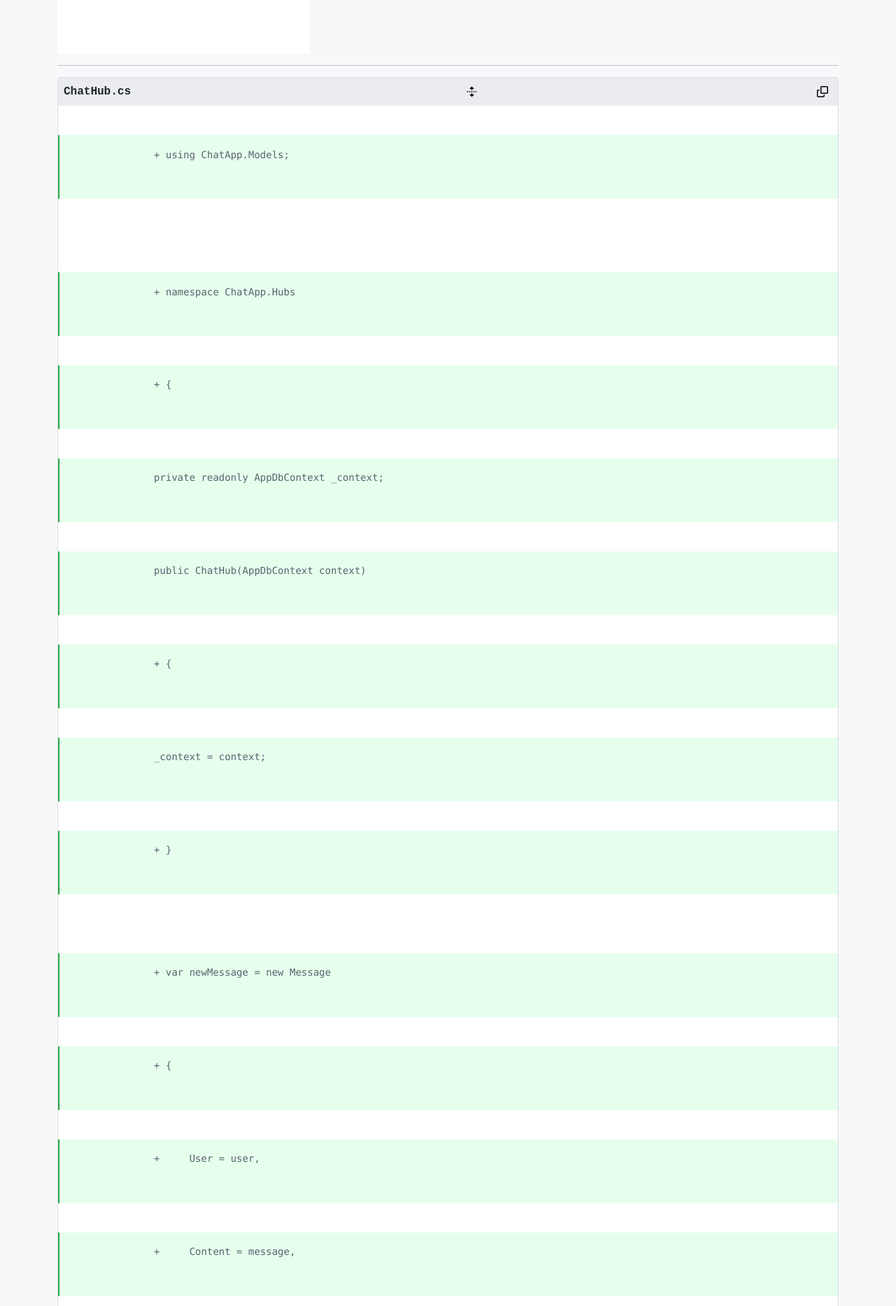
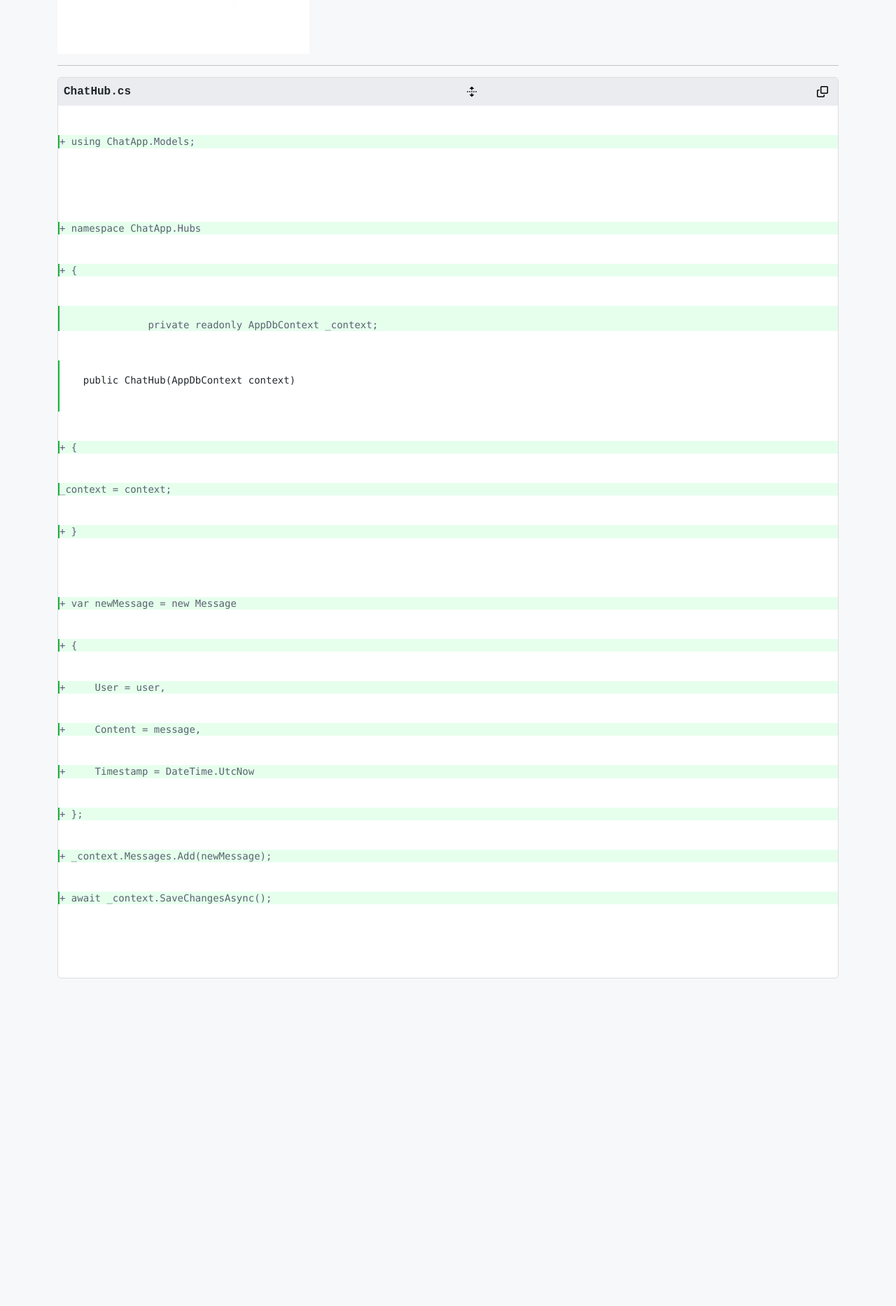
Before and after one commit to JWalshe86/ChatApp, a Jekyll site: the page built from docs/ChatAppPartTwo.md, in a window 1280 px wide. Shown: the part 378-2244 px from the top of the page at 70% size. Built offline with Jekyll 4.4.1, drawn with Linux system fonts in a browser that asks for light colours; after the commit the page ends 1796 px from its top, so only the background shows below that.

Commit message:
Update ChatAppPartTwo.md

```diff
--- a/docs/ChatAppPartTwo.md
+++ b/docs/ChatAppPartTwo.md
@@ -33,93 +33,34 @@
         </button>
     </div>
 
-<div class="code-container">
+    <div class="code-container">
         <pre class="updated-code language-csharp"><code>
-            <span class="added-line tooltip-container">
-                <span class="tooltip-trigger">+ using ChatApp.Models;
-                    <span class="tooltip nohighlight">Imports the ChatApp models for use in this file.</span>
-                </span>
-            </span>
+            <span class="added-line">+ using ChatApp.Models;</span>
             <span class="original-code hidden">using Microsoft.AspNetCore.SignalR;</span>
             <span class="original-code hidden">public class ChatHub : Hub</span>
             <span class="original-code hidden">{</span>
-            <span class="added-line tooltip-container">
-                <span class="tooltip-trigger">+ namespace ChatApp.Hubs
-                    <span class="tooltip nohighlight">Defines the namespace for the ChatHub class.</span>
-                </span>
-            </span>
-            <span class="added-line tooltip-container">
-                <span class="tooltip-trigger">+ {
-                    <span class="tooltip nohighlight">Opens the namespace block.</span>
-                </span>
-            </span>
-            <span class="added-line tooltip-container">
-                <span class="tooltip-trigger">private readonly AppDbContext _context;
-                    <span class="tooltip nohighlight">Declares a private field for the database context.</span>
-                </span>
-            </span>
-            <span class="added-line tooltip-container">
-                <span class="tooltip-trigger">public ChatHub(AppDbContext context)
-                    <span class="tooltip nohighlight">Constructor that initializes the ChatHub with a database context.</span>
-                </span>
-            </span>
-            <span class="added-line tooltip-container">
-                <span class="tooltip-trigger">+ {
-                    <span class="tooltip nohighlight">Opens the constructor block.</span>
-                </span>
-            </span>
-            <span class="added-line tooltip-container">
-                <span class="tooltip-trigger">_context = context;
-                    <span class="tooltip nohighlight">Assigns the injected database context to the private field.</span>
-                </span>
-            </span>
-            <span class="added-line tooltip-container">
-                <span class="tooltip-trigger">+ }
-                    <span class="tooltip nohighlight">Closes the constructor block.</span>
-                </span>
-            </span>
+            <span class="added-line">+ namespace ChatApp.Hubs</span>
+            <span class="added-line">+ {</span>
+            <span class="added-line">
+               private readonly AppDbContext _context;</span>
+            <span class="added-line tooltip-container hljs language-csharp">
+    <span class="tooltip-trigger">public ChatHub(AppDbContext context)
+        <span class="tooltip">Constructor that initializes the ChatHub with a database context.</span>
+    </span>
+</span>
+            <span class="added-line">+ {</span>
+            <span class="added-line">_context = context;</span>
+            <span class="added-line">+ }</span>
             <span class="original-code hidden">public async Task SendMessage(string user, string message)</span>
             <span class="original-code hidden">{</span>
-            <span class="added-line tooltip-container">
-                <span class="tooltip-trigger">+ var newMessage = new Message
-                    <span class="tooltip nohighlight">Creates a new Message object.</span>
-                </span>
-            </span>
-            <span class="added-line tooltip-container">
-                <span class="tooltip-trigger">+ {
-                    <span class="tooltip nohighlight">Opens the Message object initialization block.</span>
-                </span>
-            </span>
-            <span class="added-line tooltip-container">
-                <span class="tooltip-trigger">+     User = user,
-                    <span class="tooltip nohighlight">Assigns the user to the Message object.</span>
-                </span>
-            </span>
-            <span class="added-line tooltip-container">
-                <span class="tooltip-trigger">+     Content = message,
-                    <span class="tooltip nohighlight">Assigns the message content to the Message object.</span>
-                </span>
-            </span>
-            <span class="added-line tooltip-container">
-                <span class="tooltip-trigger">+     Timestamp = DateTime.UtcNow
-                    <span class="tooltip nohighlight">Sets the timestamp of the message to the current UTC time.</span>
-                </span>
-            </span>
-            <span class="added-line tooltip-container">
-                <span class="tooltip-trigger">+ };
-                    <span class="tooltip nohighlight">Closes the Message object initialization block.</span>
-                </span>
-            </span>
-            <span class="added-line tooltip-container">
-                <span class="tooltip-trigger">+ _context.Messages.Add(newMessage);
-                    <span class="tooltip nohighlight">Adds the new message to the database context.</span>
-                </span>
-            </span>
-            <span class="added-line tooltip-container">
-                <span class="tooltip-trigger">+ await _context.SaveChangesAsync();
-                    <span class="tooltip nohighlight">Saves the message asynchronously to the database.</span>
-                </span>
-            </span>
+            <span class="added-line">+ var newMessage = new Message</span>
+            <span class="added-line">+ {</span>
+            <span class="added-line">+     User = user,</span>
+            <span class="added-line">+     Content = message,</span>
+            <span class="added-line">+     Timestamp = DateTime.UtcNow</span>
+            <span class="added-line">+ };</span>
+            <span class="added-line">+ _context.Messages.Add(newMessage);</span>
+            <span class="added-line">+ await _context.SaveChangesAsync();</span>
             <span class="original-code hidden">await Clients.All.SendAsync("ReceiveMessage", user, message);</span>
             <span class="original-code hidden">}</span>
             <span class="original-code hidden">}</span>
```
